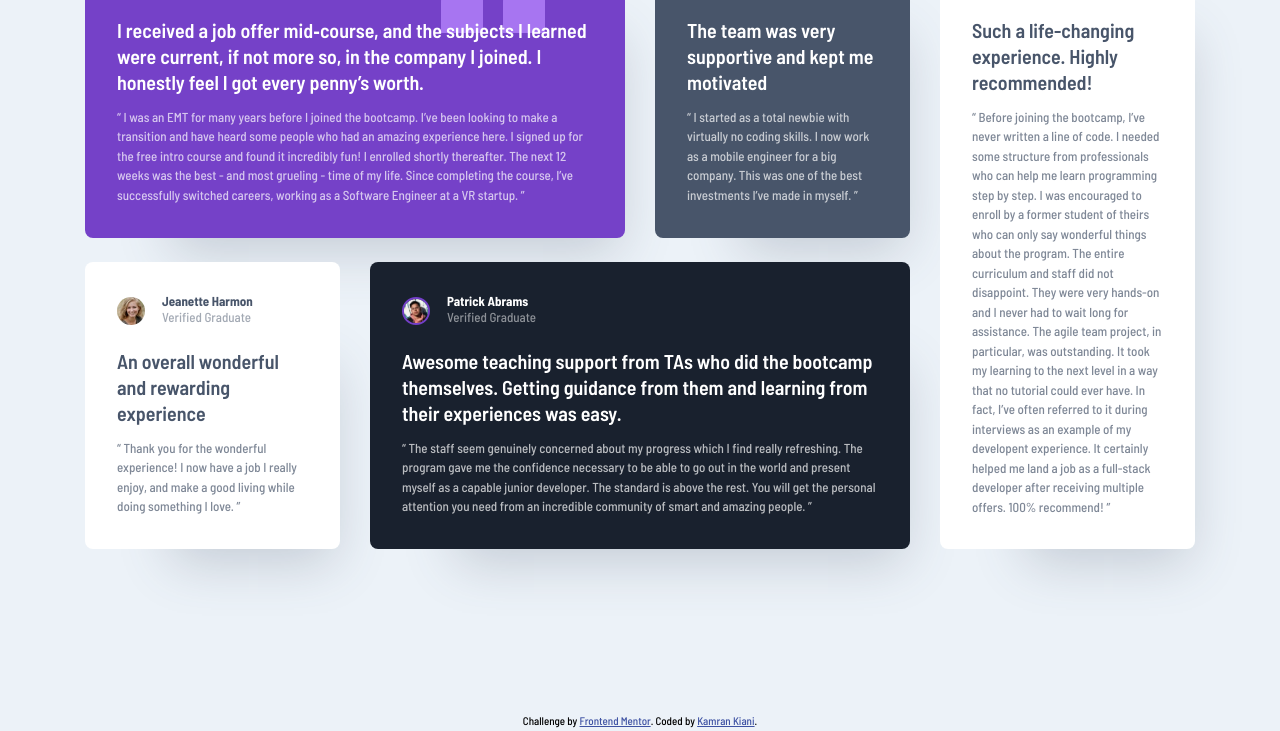
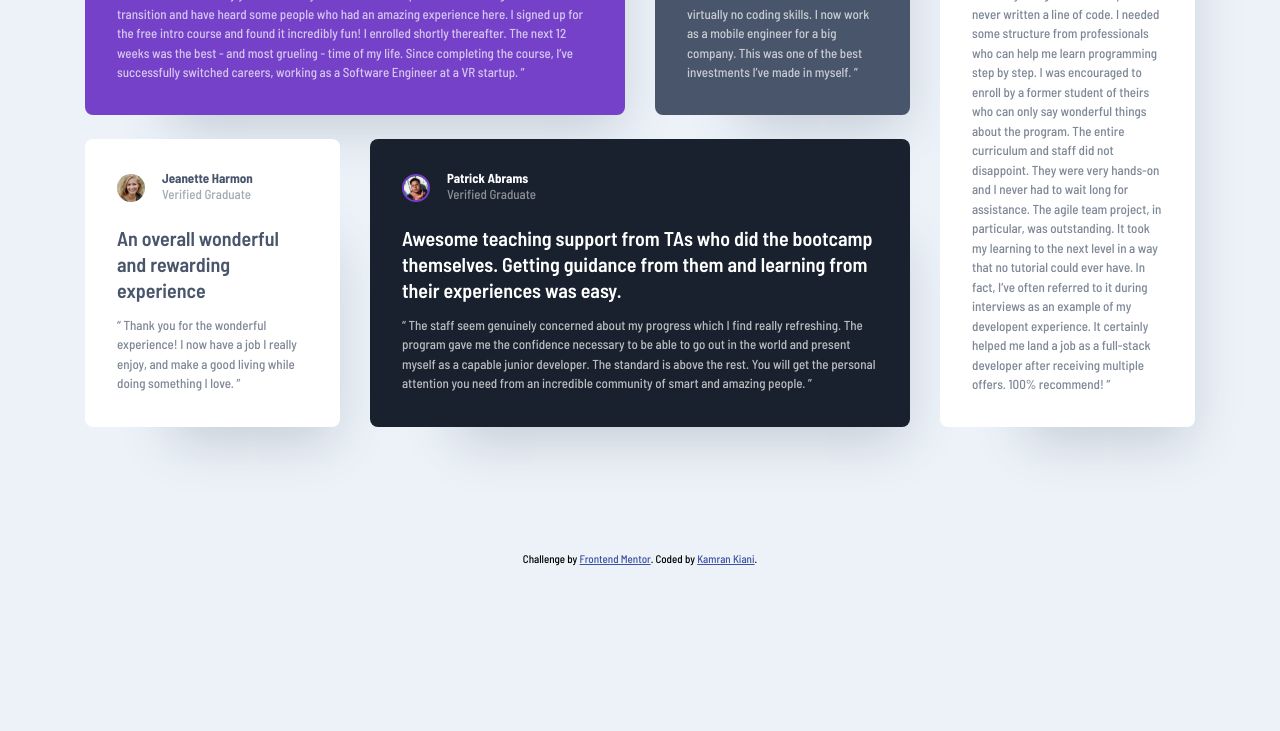
Before and after one commit to kaamiik/fm-Testimonials-Grid-Section, a website: page src/index.html in a window 1280 px wide. Shown: the part 233-964 px from the top of the page. After the commit the page ends 800 px from the top, so only its background shows below. Drawn offline with nearby package versions, Linux system fonts and the light colour scheme; files that its build step writes are made by us from their sources; files whose address does not match are found by name.

Commit message:
Update style.scss

```diff
--- a/src/sass/style.scss
+++ b/src/sass/style.scss
@@ -99,6 +99,8 @@ body {
   font-weight: $fw-500;
   background-color: $clr-primary-light-blue;
   font-family: $ff-barlow;
+  display: grid;
+  place-items: center;
   min-height: 100vh;
 }
 
@@ -106,7 +108,7 @@ main {
   margin-block: rem(70);
 
   @include breakpoint(large) {
-    margin-block: rem(164);
+    margin-block: rem(0);
   }
 }
 
```
